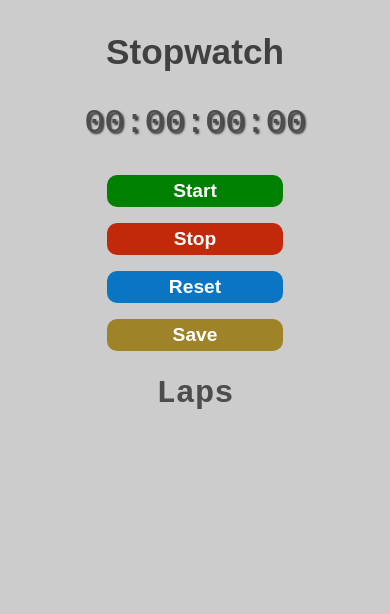
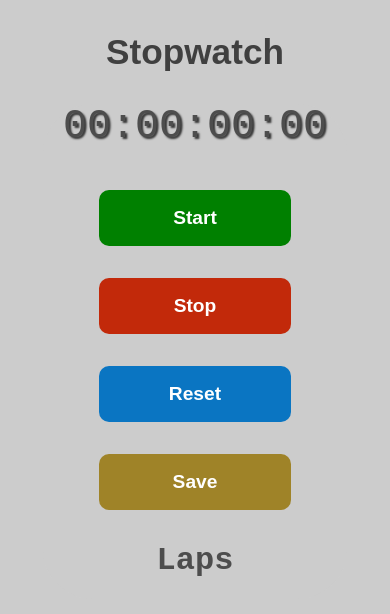
Before and after one commit to adarsh-fxz/Stopwatch, a plain HTML site: page index.html in a window 390 px wide. Drawn offline with Linux system fonts and the light colour scheme.

Commit message:
fixed css

```diff
--- a/style.css
+++ b/style.css
@@ -143,21 +143,20 @@ body {
     }
 
     #display {
-        font-size: 2.1rem;
+        font-size: 2.5rem;
         font-weight: 400;
     }
 
     #controls {
         display: flex;
         flex-direction: column;
-
     }
 
     #controls button {
         font-size: 1.2rem;
-        padding: 5px 10px;
-        margin: 0.5rem;
-        min-width: 11rem;
+        margin: 1rem;
+        min-width: 12rem;
+        min-height: 3.5rem;
     }
 
     #laps h2 {
```
